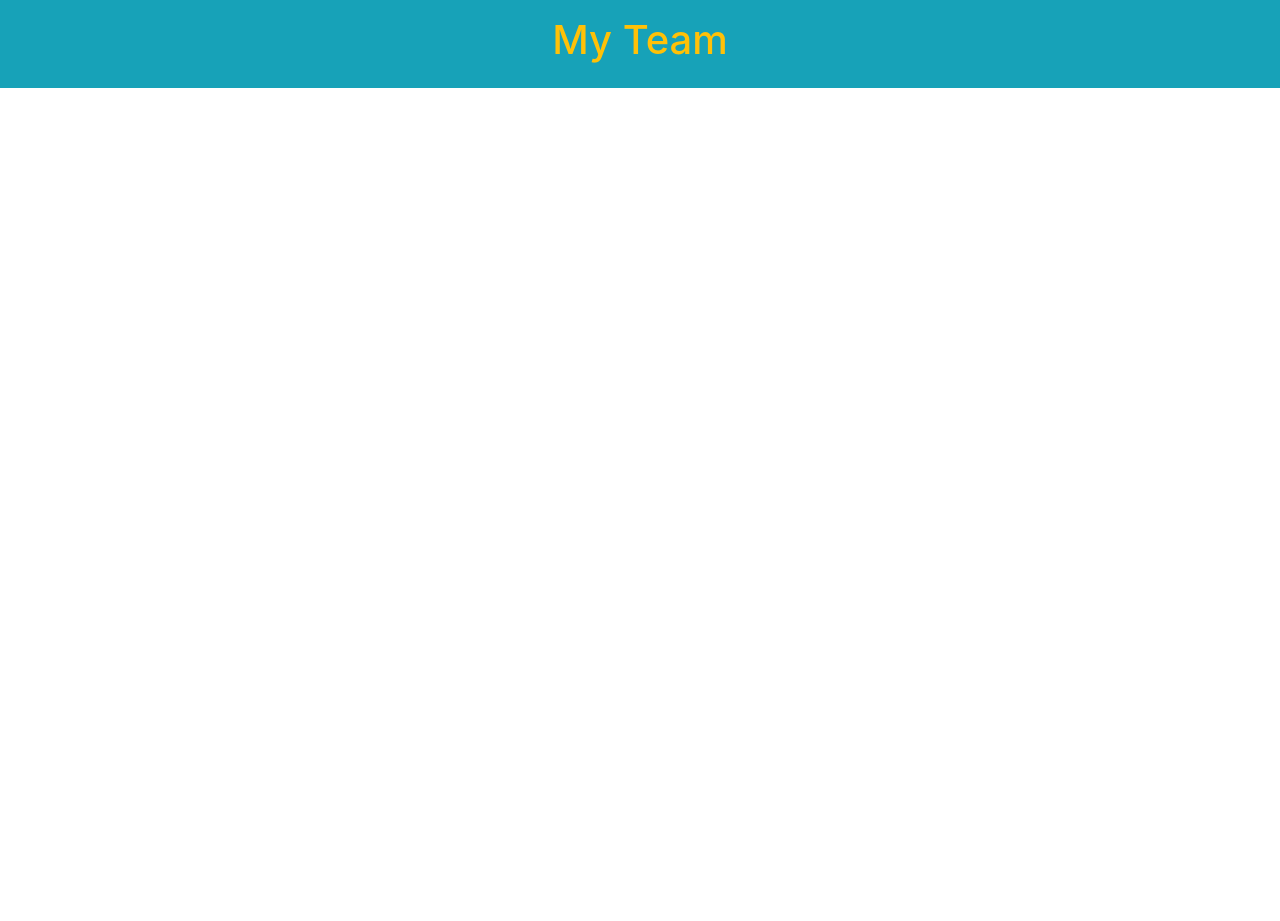
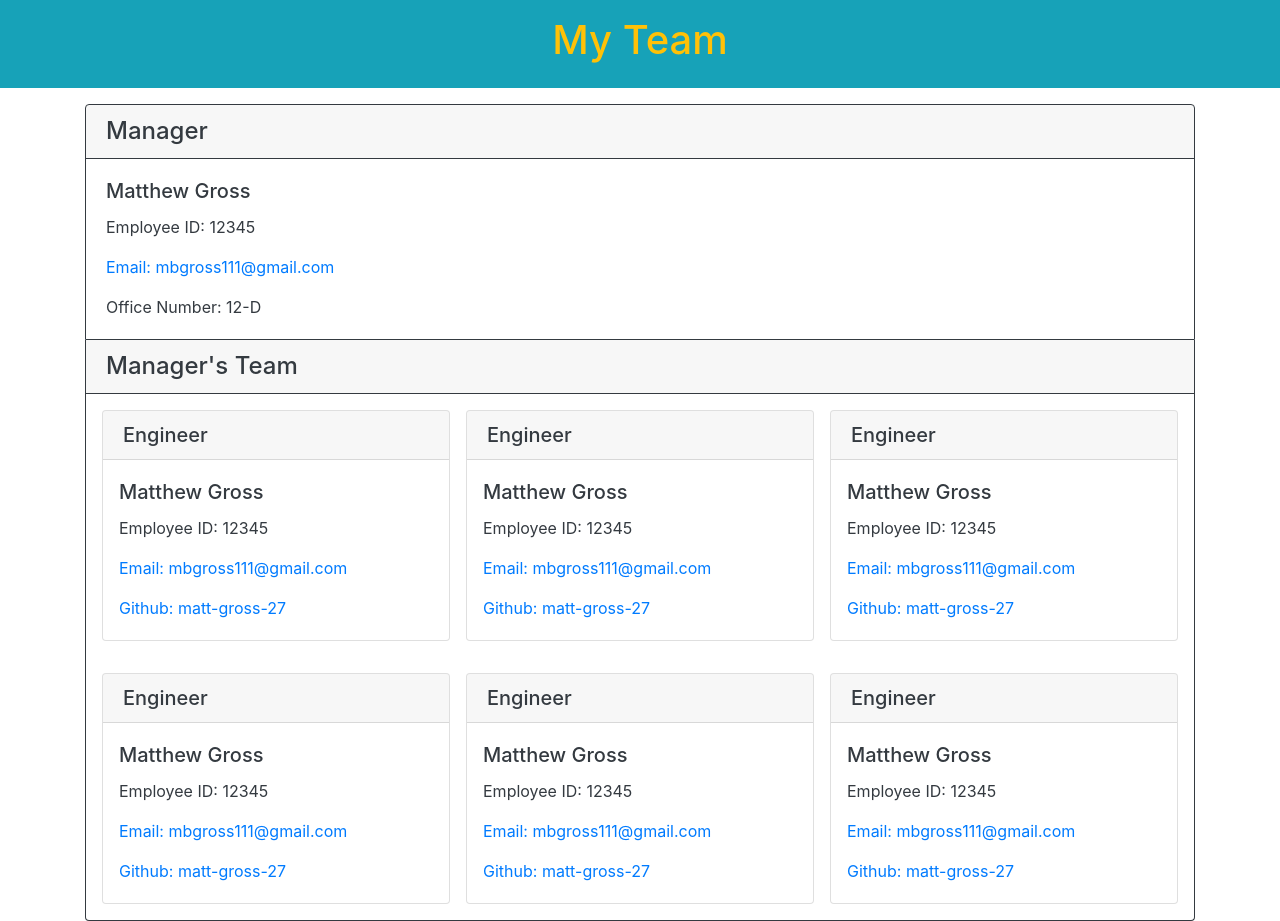
Before and after one commit to matt-gross-27/Employee-page-generator, a website: page dist/index.html in a window 1280 px wide. Before the commit the page ends 800 px from the top, so only its background shows below. Drawn offline with nearby package versions, Linux system fonts and the light colour scheme.

Commit message:
add mock page template to ./dist/index.html

```diff
--- a/dist/index.html
+++ b/dist/index.html
@@ -7,10 +7,87 @@
   <link rel="stylesheet" href="https://stackpath.bootstrapcdn.com/bootstrap/4.5.2/css/bootstrap.min.css" integrity="sha384-JcKb8q3iqJ61gNV9KGb8thSsNjpSL0n8PARn9HuZOnIxN0hoP+VmmDGMN5t9UJ0Z" crossorigin="anonymous">
   <title>My Team</title>
 </head>
-<body>
-  <header class="d-flex justify-content-center py-3 bg-info">
+<body class="text-dark">
+  <header class="d-flex justify-content-center py-3 mb-3 bg-info">
     <h1 class="text-warning">My Team</h1>
   </header>
-  <main class= "container"></main>
+
+  <main class= "container">
+    <div class="border border-dark rounded-top">
+      <h4 class="card-header border-dark">Manager</h4>
+      <div class="card-body">
+        <h5 class="card-title">Matthew Gross</h5>
+        <p class="card-text">Employee ID: 12345</p>
+        <p class="card-text"><a href="mailto:mbgross111@gmail.com">Email: mbgross111@gmail.com</a></p>
+        <p class="card-text">Office Number: 12-D</p>
+      </div>
+    </div>
+
+    <h4 class="border-left border-right border-dark card-header w-100">Manager's Team</h4>
+
+    <section class="border-bottom border-left border-right rounded-bottom border-dark d-flex flex-wrap flex-column flex-md-row justify-content-between px-2">
+
+      <div class="card mb-3 mt-3 flex-grow-1 mx-2">
+        <h5 class="card-header">Engineer</h5>
+        <div class="card-body px-3">
+          <h5 class="card-title">Matthew Gross</h5>
+          <p class="card-text">Employee ID: 12345</p>
+          <p class="card-text"><a href="mailto:mbgross111@gmail.com">Email: mbgross111@gmail.com</a></p>
+          <p class="card-text"><a href="https://github.com/matt-gross-27">Github: matt-gross-27</a></p>
+        </div>
+      </div>
+
+      <div class="card mb-3 mt-3 flex-grow-1 mx-2">
+        <h5 class="card-header">Engineer</h5>
+        <div class="card-body px-3">
+          <h5 class="card-title">Matthew Gross</h5>
+          <p class="card-text">Employee ID: 12345</p>
+          <p class="card-text"><a href="mailto:mbgross111@gmail.com">Email: mbgross111@gmail.com</a></p>
+          <p class="card-text"><a href="https://github.com/matt-gross-27">Github: matt-gross-27</a></p>
+        </div>
+      </div>
+
+      <div class="card mb-3 mt-3 flex-grow-1 mx-2">
+        <h5 class="card-header">Engineer</h5>
+        <div class="card-body px-3">
+          <h5 class="card-title">Matthew Gross</h5>
+          <p class="card-text">Employee ID: 12345</p>
+          <p class="card-text"><a href="mailto:mbgross111@gmail.com">Email: mbgross111@gmail.com</a></p>
+          <p class="card-text"><a href="https://github.com/matt-gross-27">Github: matt-gross-27</a></p>
+        </div>
+      </div>
+
+      <div class="card mb-3 mt-3 flex-grow-1 mx-2">
+        <h5 class="card-header">Engineer</h5>
+        <div class="card-body px-3">
+          <h5 class="card-title">Matthew Gross</h5>
+          <p class="card-text">Employee ID: 12345</p>
+          <p class="card-text"><a href="mailto:mbgross111@gmail.com">Email: mbgross111@gmail.com</a></p>
+          <p class="card-text"><a href="https://github.com/matt-gross-27">Github: matt-gross-27</a></p>
+        </div>
+      </div>
+
+      <div class="card mb-3 mt-3 flex-grow-1 mx-2">
+        <h5 class="card-header">Engineer</h5>
+        <div class="card-body px-3">
+          <h5 class="card-title">Matthew Gross</h5>
+          <p class="card-text">Employee ID: 12345</p>
+          <p class="card-text"><a href="mailto:mbgross111@gmail.com">Email: mbgross111@gmail.com</a></p>
+          <p class="card-text"><a href="https://github.com/matt-gross-27">Github: matt-gross-27</a></p>
+        </div>
+      </div>
+
+      <div class="card mb-3 mt-3 flex-grow-1 mx-2">
+        <h5 class="card-header">Engineer</h5>
+        <div class="card-body px-3">
+          <h5 class="card-title">Matthew Gross</h5>
+          <p class="card-text">Employee ID: 12345</p>
+          <p class="card-text"><a href="mailto:mbgross111@gmail.com">Email: mbgross111@gmail.com</a></p>
+          <p class="card-text"><a href="https://github.com/matt-gross-27">Github: matt-gross-27</a></p>
+        </div>
+      </div>
+
+    </section>
+  </main>
 </body>
 </html>
```
